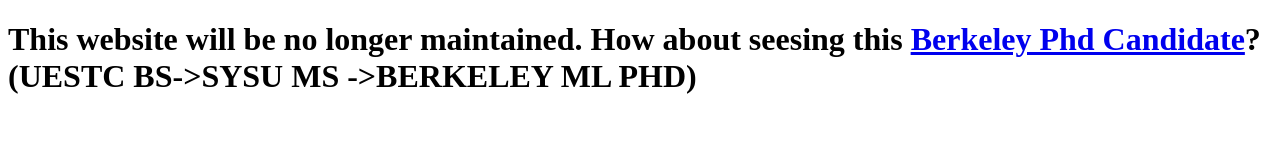
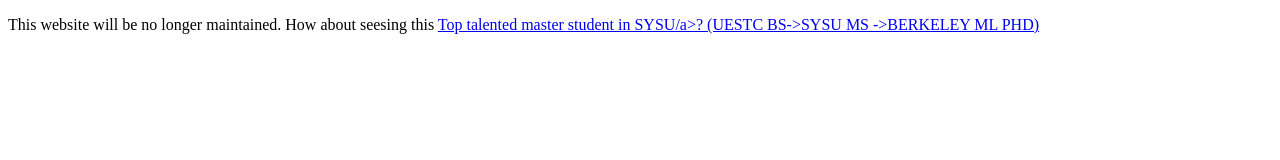
Before and after one commit to Mid-Push/Mid-Push.github.io, a plain HTML site: page index.html in a window 1280 px wide. Drawn offline with Linux system fonts and the light colour scheme.

Commit message:
Update index.html

```diff
--- a/index.html
+++ b/index.html
@@ -2,7 +2,7 @@
 <html>
 <body>
 
-<h1>This website will be no longer maintained. How about seesing this  <a href="https://smartyfh.com/">Berkeley Phd Candidate</a>? (UESTC BS->SYSU MS ->BERKELEY ML PHD) </h1>
+<p>This website will be no longer maintained. How about seesing this  <a href="https://smartyfh.com/"> Top talented master student in SYSU/a>? (UESTC BS->SYSU MS ->BERKELEY ML PHD) </p>
 
 </body>
 </html>
```
